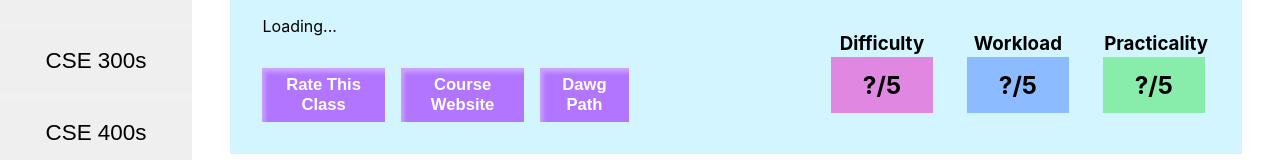
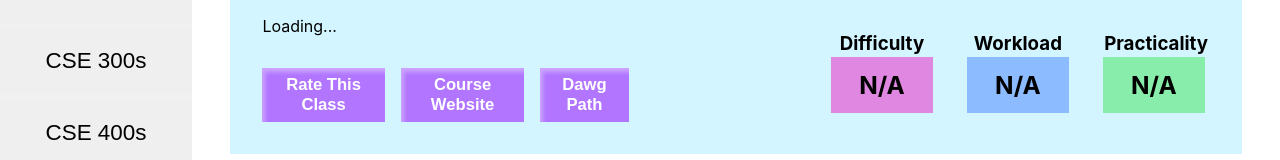
Before and after one commit to twang7310/rate-my-cse, a React (Create React App) app in the folder app/: page /course/1 in a window 1280 px wide. Shown: the part 210-370 px from the top of the page. Built offline with nearby package versions, Linux system fonts and the light colour scheme; no server answers.

Commit message:
renamed ratingbox

```diff
--- a/app/src/CoursePages/CoursePage.css
+++ b/app/src/CoursePages/CoursePage.css
@@ -11,7 +11,7 @@
   justify-content: space-around;
 }
 
-.ratingbox {
+.overallratingbox {
   font-weight: bold;
   font-size: clamp(1px, 130%, 3vw);
   display: flex;
@@ -24,15 +24,15 @@
   width: 8vw;
 }
 
-.ratingbox-Difficulty {
+.overallratingbox-Difficulty {
   background-color: #e087e2;
 }
 
-.ratingbox-Workload {
+.overallratingbox-Workload {
   background-color: #8dbbff;
 }
 
-.ratingbox-Practicality {
+.overallratingbox-Practicality {
   background-color: #88ecaa;
 }
 
--- a/app/src/CoursePages/CoursePage.tsx
+++ b/app/src/CoursePages/CoursePage.tsx
@@ -39,9 +39,9 @@ export const CoursePage: React.FC = () => {
                 <div className="right-flexbox">
                     <h3 className="overall-ratings-header">Overall Ratings</h3>
                     <div className="ratings-flexbox">
-                        <OverallRatingBox label="Difficulty" rating={ course.length > 0 ? course[0].rating_one : '?' }/>
-                        <OverallRatingBox label="Workload" rating={ course.length > 0 ? course[0].rating_two : '?' }/>
-                        <OverallRatingBox label="Practicality" rating={ course.length > 0 ? course[0].rating_three : '?' }/>
+                        <OverallRatingBox label="Difficulty" rating={ course.length > 0 ? course[0].rating_one : null }/>
+                        <OverallRatingBox label="Workload" rating={ course.length > 0 ? course[0].rating_two : null }/>
+                        <OverallRatingBox label="Practicality" rating={ course.length > 0 ? course[0].rating_three : null }/>
                     </div>
                 </div>
             </div>
@@ -105,7 +105,14 @@ export const CourseInfo: React.FC<CourseInfoProps> = (props) => {
     rating - The numerical rating that goes in the center of the box.
 */
 export const OverallRatingBox: React.FC<{label: string, rating: string}> = ({ label, rating }) => {
-    const dynamicClassName = `ratingbox ratingbox-${label}`;
+    const dynamicClassName = `overallratingbox overallratingbox-${label}`;
+
+    let display: string;
+    if (rating === null) {
+        display = "N/A";
+    } else {
+        display = rating + "/5";
+    }
 
     const category: React.CSSProperties = {
        margin: 1.5
@@ -115,7 +122,7 @@ export const OverallRatingBox: React.FC<{label: string, rating: string}> = ({ la
         <div className="overall-rating-box">
             <h3 style={category}>{label}</h3>
             <div className={dynamicClassName}>
-                <h3>{rating + "/5"}</h3>
+                <h3>{display}</h3>
             </div>
         </div>
     )
```
